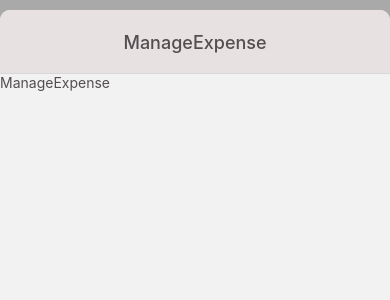
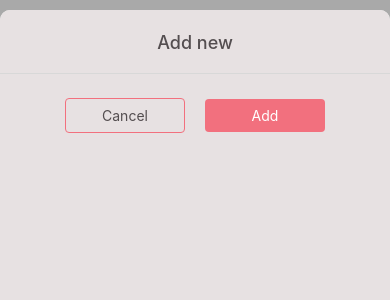
Before and after one commit to midnight85/expenses_app_rn, a React Native app: screen /ManageExpense in a window 390 px wide. Shown: the top 300 px of the page. Built offline with nearby package versions, Linux system fonts and the light colour scheme.

Commit message:
set up ManageExpense modal

```diff
--- /dev/null
+++ b/components/UI/CustomButton.js
@@ -0,0 +1,46 @@
+import React from 'react';
+
+import {Pressable, StyleSheet, Text, View} from 'react-native';
+import {GlobalStyles} from '../../constants/styles';
+
+const CustomButton = ({children, onPress, mode, style}) => {
+  return (
+    <View style={style}>
+      <Pressable
+        onPress={onPress}
+        style={({pressed}) => pressed && styles.pressed}>
+        <View style={[styles.container, mode === 'flat' && styles.flat]}>
+          <Text style={[styles.text, mode === 'flat' && styles.flatText]}>
+            {children}
+          </Text>
+        </View>
+      </Pressable>
+    </View>
+  );
+};
+const styles = StyleSheet.create({
+  container: {
+    borderRadius: 4,
+    padding: 8,
+    backgroundColor: GlobalStyles.colors.btnColor,
+  },
+  text: {
+    color: 'white',
+    textAlign: 'center',
+  },
+  flat: {
+    backgroundColor: 'transparent',
+    borderWidth: 1,
+    color: GlobalStyles.colors.textColor,
+    borderColor: GlobalStyles.colors.btnColor,
+  },
+  flatText: {
+    color: GlobalStyles.colors.textColor,
+  },
+  pressed: {
+    opacity: 0.75,
+    backgroundColor: GlobalStyles.colors.btnColor,
+    borderRadius: 4,
+  },
+});
+export default CustomButton;
--- a/components/UI/index.js
+++ b/components/UI/index.js
@@ -1,3 +1,4 @@
 import IconButton from './IconButton';
+import CustomButton from './CustomButton';
 
-export {IconButton};
+export {IconButton, CustomButton};
--- a/screens/ManageExpense.js
+++ b/screens/ManageExpense.js
@@ -1,14 +1,80 @@
 import React from 'react';
 
-import {StyleSheet, Text} from 'react-native';
+import {StyleSheet, View} from 'react-native';
 import {GlobalStyles} from '../constants/styles';
+import {CustomButton, IconButton} from '../components/UI';
+import {useExpensesContext} from '../store/context';
 
-const ManageExpense = () => {
-  return <Text style={styles.text}>ManageExpense</Text>;
+const ManageExpense = ({route, navigation}) => {
+  const {addItem, removeItem, updateItem} = useExpensesContext();
+  const editId = route.params?.id;
+  React.useLayoutEffect(
+    () =>
+      navigation.setOptions({
+        title: editId ? 'Edit' : 'Add new',
+      }),
+    [navigation, editId],
+  );
+
+  function deleteItemHandler() {
+    removeItem(editId);
+    navigation.goBack();
+  }
+
+  function confirmHandler() {
+    if (editId) {
+      updateItem(editId, {description: `edited ${editId}`});
+    } else {
+      addItem({description: `new item`, amount: 10, date: new Date()});
+    }
+    navigation.goBack();
+  }
+
+  function cancelHandler() {
+    navigation.goBack();
+  }
+
+  return (
+    <View style={styles.container}>
+      <View style={styles.buttonsContainer}>
+        <CustomButton mode="flat" onPress={cancelHandler} style={styles.button}>
+          Cancel
+        </CustomButton>
+        <CustomButton onPress={confirmHandler} style={styles.button}>
+          {editId ? 'Edit' : 'Add'}
+        </CustomButton>
+      </View>
+
+      {editId && (
+        <View style={styles.deleteContainer}>
+          <IconButton
+            icon="trash"
+            size={36}
+            color={GlobalStyles.colors.btnColor}
+            onPress={deleteItemHandler}
+          />
+        </View>
+      )}
+    </View>
+  );
 };
 const styles = StyleSheet.create({
-  text: {
-    color: GlobalStyles.colors.textColor,
+  container: {
+    flex: 1,
+    padding: 24,
+    backgroundColor: GlobalStyles.colors.primary100,
   },
+  deleteContainer: {
+    marginTop: 8,
+    borderTopWidth: 2,
+    borderTopColor: GlobalStyles.colors.accent,
+  },
+  buttonsContainer: {
+    flexDirection: 'row',
+    alignItems: 'center',
+    justifyContent: 'center',
+    columnGap: 20,
+  },
+  button: {minWidth: 120},
 });
 export default ManageExpense;
--- a/store/reducer.js
+++ b/store/reducer.js
@@ -10,10 +10,10 @@ export const reducer = (state, action) => {
       const updateIndex = state.findIndex(
         item => item.id === action.payload.id,
       );
-      const updateItem = {...state[updateIndex], ...action.payload};
+      const updatedItem = {...state[updateIndex], ...action.payload.data};
       return [
         ...state.slice(0, updateIndex),
-        updateItem,
+        updatedItem,
         ...state.slice(updateIndex + 1),
       ];
     }
```
